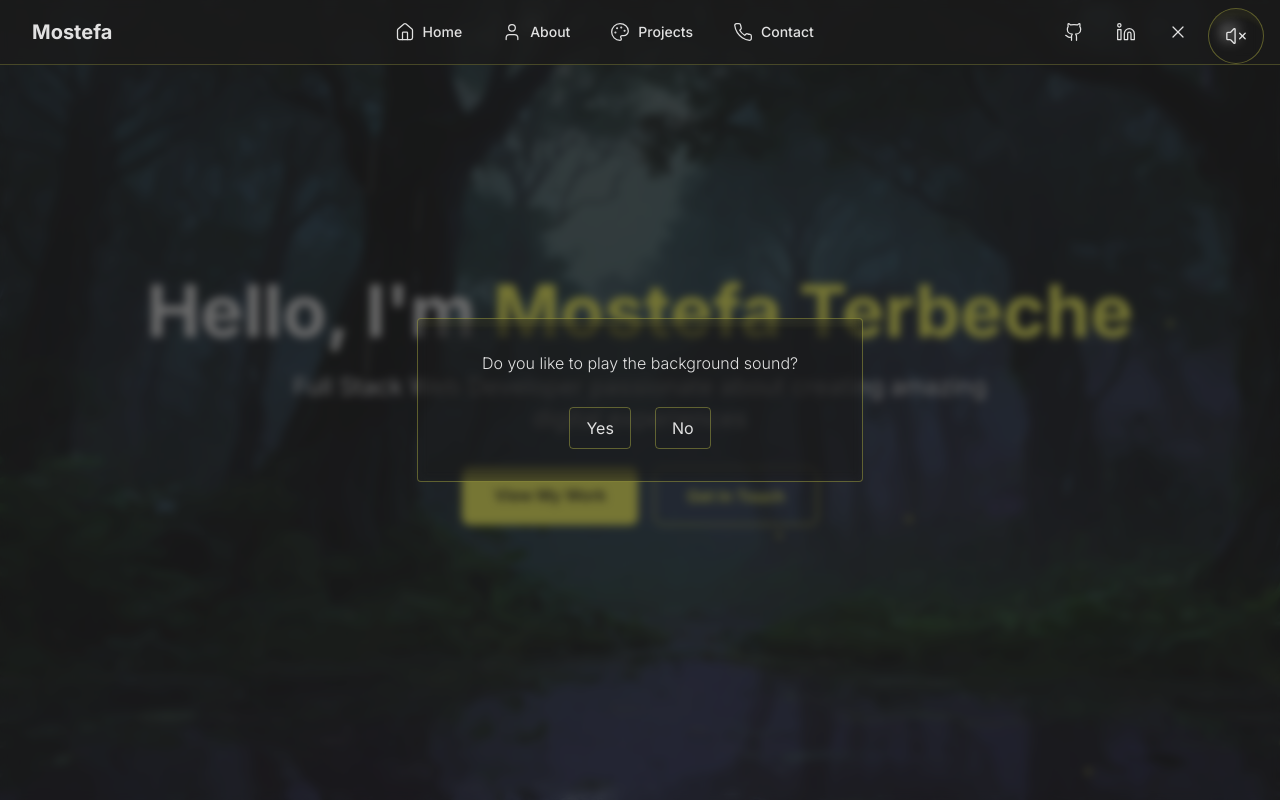
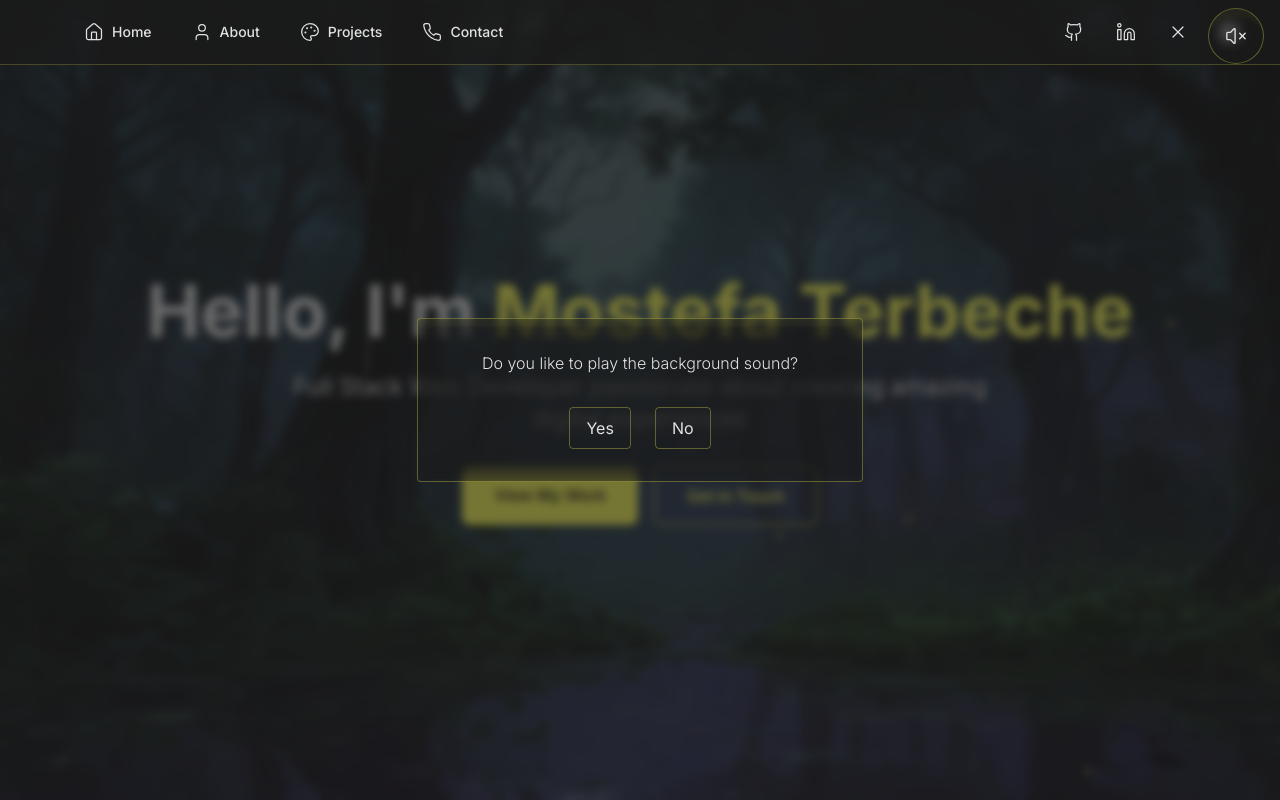
Before and after one commit to Terbeche/portfolio-next, a Next.js app: page / in a window 1280 px wide. Built offline with nearby package versions, Linux system fonts and the light colour scheme.

Commit message:
Fix errors and update about page

```diff
--- a/src/components/about/index.tsx
+++ b/src/components/about/index.tsx
@@ -1,6 +1,5 @@
 import React from "react";
 import ItemLayout from "./ItemLayout";
-import Image from "next/image";
 
 const AboutDetails: React.FC = () => {
   return (
@@ -31,37 +30,37 @@ const AboutDetails: React.FC = () => {
         <ItemLayout
           className={"col-span-full sm:col-span-6 md:col-span-4 !p-0"}
         >
-          <Image
+          <img
             className="w-full h-auto"
             src={`${process.env.NEXT_PUBLIC_GITHUB_STATS_URL}/api/top-langs?username=terbeche&theme=transparent&hide_border=true&title_color=FEFE5B&text_color=FFFFFF&icon_color=FEFE5B&text_bold=false`}
-            alt="Mostefa"
+            alt="Mostefa's Top Programming Languages"
             loading="lazy"
           />
         </ItemLayout>
 
-        <ItemLayout className={"col-span-full md:col-span-8 !p-0"}>
-          <Image
+        <ItemLayout className={"col-span-full md:col-span-6 !p-0"}>
+          <img
             className="w-full h-auto"
             src={`${process.env.NEXT_PUBLIC_GITHUB_STATS_URL}/api?username=terbeche&theme=transparent&hide_border=true&title_color=FEFE5B&text_color=FFFFFF&icon_color=FEFE5B&text_bold=false`}
-            alt="Mostefa"
+            alt="Mostefa's GitHub Stats"
+            loading="lazy"
+          />
+        </ItemLayout>
+
+        <ItemLayout className={"col-span-full md:col-span-6 !p-0"}>
+          <img
+            className="w-full h-auto"
+            src={`${process.env.NEXT_PUBLIC_GITHUB_STREAK_STATS_URL}?user=terbeche&theme=dark&hide_border=true&type=svg&background=EB545400&ring=FEFE5B&currStreakLabel=FEFE5B`}
+            alt="Mostefa's GitHub Streak Stats"
             loading="lazy"
           />
         </ItemLayout>
 
         <ItemLayout className={"col-span-full"}>
-          <Image
+          <img
             className="w-full h-auto"
             src={`https://skillicons.dev/icons?i=vue,nuxt,react,redux,nextjs,ruby,rails,python,django,aws,docker,git,github,html,css,sass,tailwind,js,ts,linux,mysql,postgres,nodejs,npm,yarn,vite,threejs,netlify,vercel,heroku,sentry,vscode`}
-            alt="Mostefa"
-            loading="lazy"
-          />
-        </ItemLayout>
-
-        <ItemLayout className={"col-span-full md:col-span-6 !p-0"}>
-          <Image
-            className="w-full h-auto"
-            src={`${process.env.NEXT_PUBLIC_GITHUB_STREAK_STATS_URL}?user=terbeche&theme=dark&hide_border=true&type=svg&background=EB545400&ring=FEFE5B&currStreakLabel=FEFE5B`}
-            alt="Mostefa"
+            alt="Mostefa's Skills"
             loading="lazy"
           />
         </ItemLayout>
--- a/src/components/navigation/ModernNavigation.tsx
+++ b/src/components/navigation/ModernNavigation.tsx
@@ -47,13 +47,6 @@ const ModernNavigation: React.FC = () => {
     <header className="fixed top-0 left-0 right-0 z-50 bg-background/80 backdrop-blur-sm border-b border-accent/20">
       <nav className="max-w-7xl mx-auto px-4 sm:px-6 lg:px-8">
         <div className="flex justify-between items-center h-16">
-          {/* Logo/Brand */}
-          <div className="flex-shrink-0">
-            <Link href="/" className="text-xl font-bold text-foreground hover:text-accent transition-colors">
-              Mostefa
-            </Link>
-          </div>
-
           {/* Desktop Navigation */}
           <div className="hidden md:block">
             <div className="ml-10 flex items-baseline space-x-4">
```
